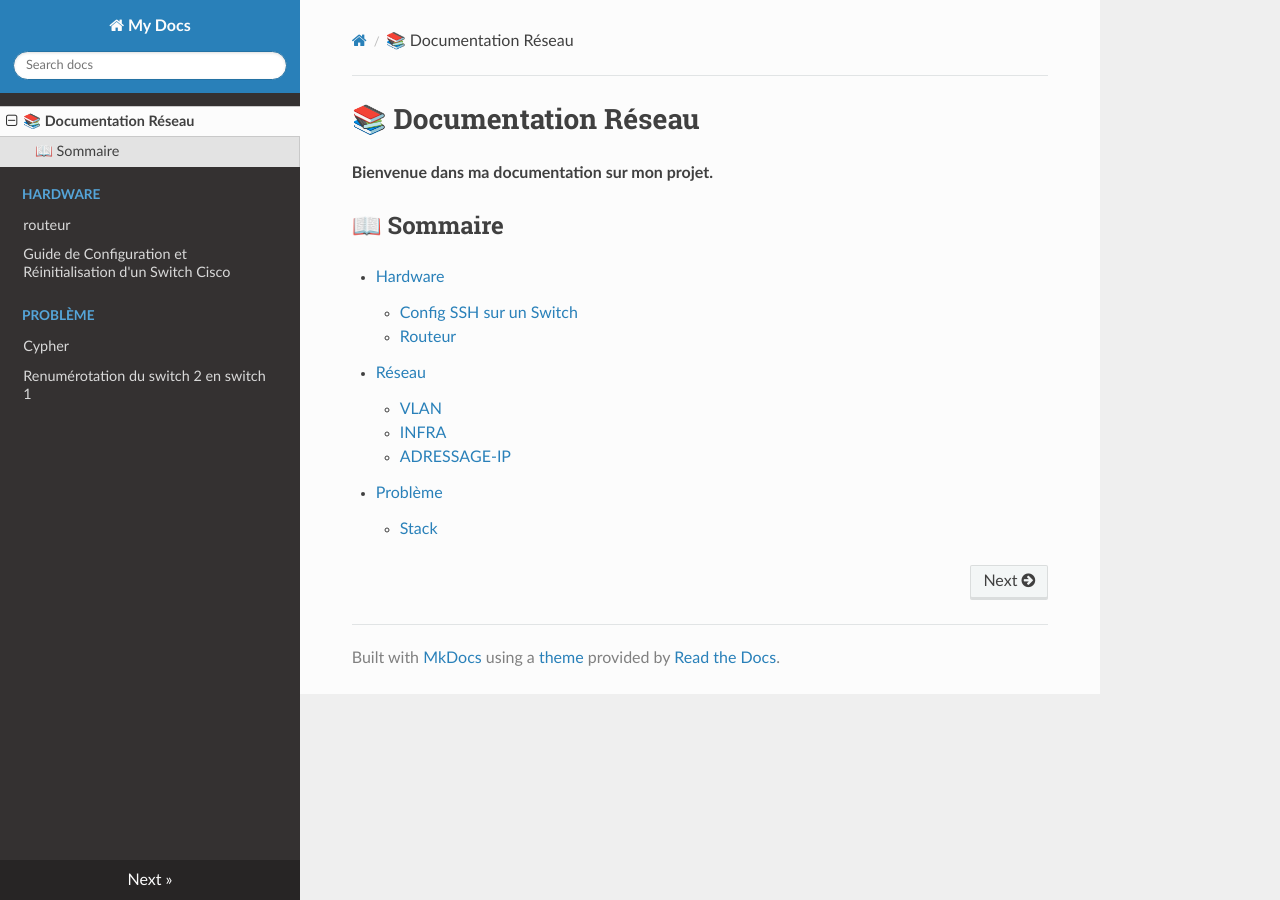
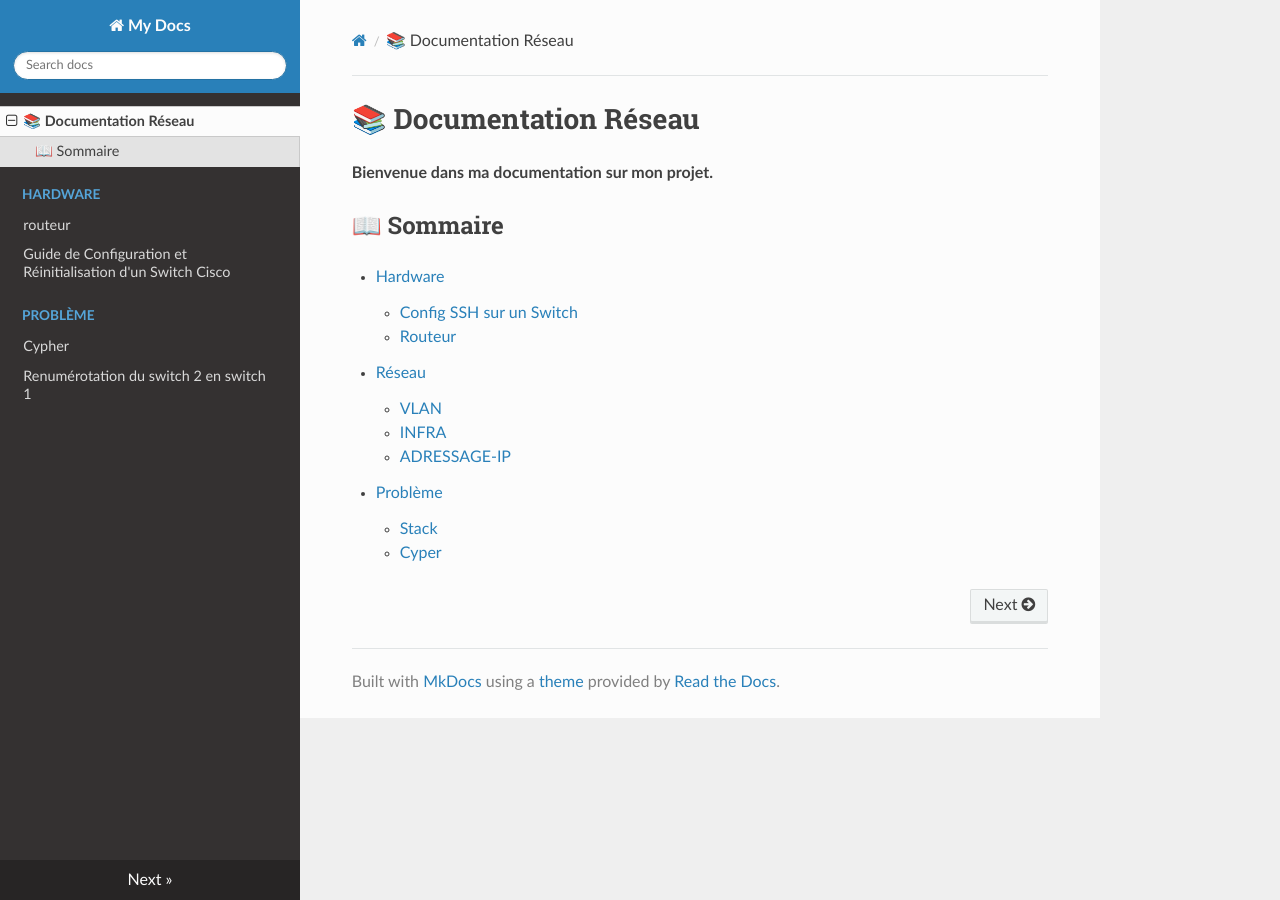
Before and after one commit to MLBOff/Orleans-2027, an MkDocs documentation site: the page built from docs/index.md, in a window 1280 px wide. Built offline with MkDocs 1.6.1, drawn with Linux system fonts in a browser that asks for light colours; nearby versions of some CDN libraries.

Commit message:
Script cypher

```diff
--- a/docs/index.md
+++ b/docs/index.md
@@ -16,3 +16,5 @@
 
 - [Problème](Problème/index.md)
     - [Stack](Problème/Stack.md)
+
+    - [Cyper](Problème/cypher.md)
```
